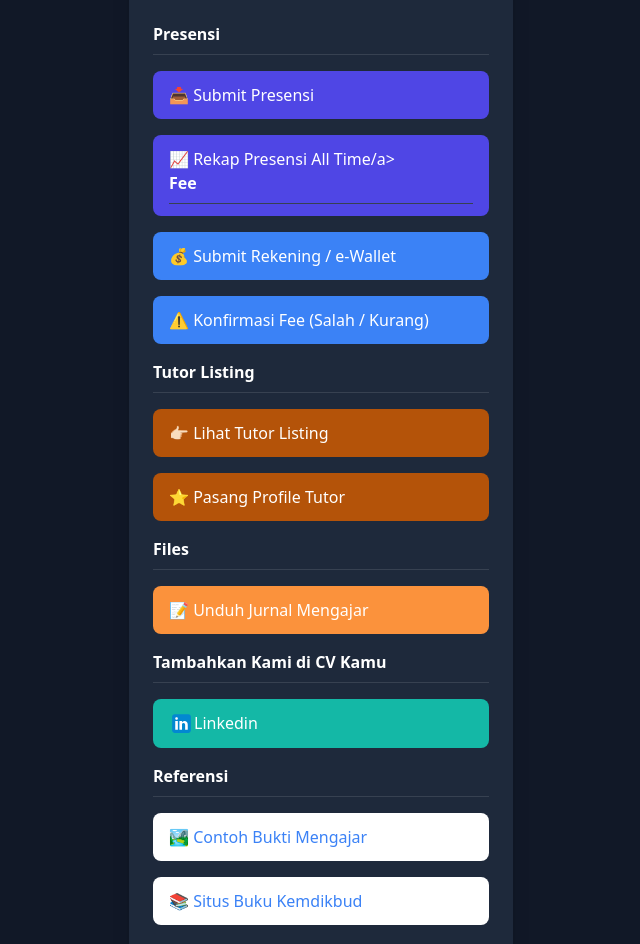
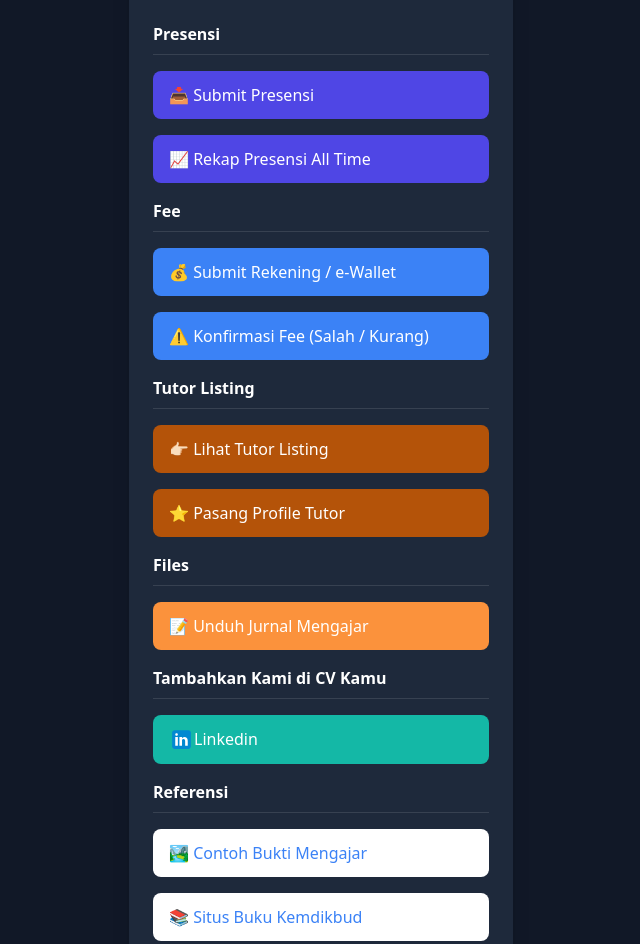
Before and after one commit to gustimaulan/links, a plain HTML site: page index.html in a window 1280 px wide. Shown: the part 146-1090 px from the top of the page, without its empty margins (319-959 px from the left). Drawn offline with nearby package versions, Linux system fonts and the light colour scheme.

Commit message:
edit presensi link

```diff
--- a/index.html
+++ b/index.html
@@ -26,7 +26,7 @@
         <div class="flex flex-col space-y-4 px-6 mb-4 ">
             <p class="text-white border-b border-gray-700 pb-2 font-semibold">Presensi</p>
             <a href="https://forms.gle/5gDYnEaES4Ytr6J46" target="_blank" class="block py-3 px-4 bg-indigo-600 text-white rounded-lg hover:bg-yellow-200 hover:text-black transition-all duration-200">📥 Submit Presensi</a>
-            <a href="https://presensi.sigmath.net" target="_blank" class="block py-3 px-4 bg-indigo-600 text-white rounded-lg hover:bg-yellow-200 hover:text-black transition-all duration-200">📈 Rekap Presensi All Time/a>
+            <a href="https://presensi.sigmath.net" target="_blank" class="block py-3 px-4 bg-indigo-600 text-white rounded-lg hover:bg-yellow-200 hover:text-black transition-all duration-200">📈 Rekap Presensi All Time </a>
             <p class="text-white border-b border-gray-700 pb-2 font-semibold">Fee</p>
             <a href="https://forms.gle/hMU2yfaXPy9u9cC39" target="_blank" class="block py-3 px-4 bg-blue-500 text-white rounded-lg hover:bg-yellow-200 hover:text-black transition-all duration-200">💰 Submit Rekening / e-Wallet</a>
             <a href="https://sigmath.net/konfirmasi-fee" target="_blank" class="block py-3 px-4 bg-blue-500 text-white rounded-lg hover:bg-yellow-200 hover:text-black transition-all duration-200">⚠️ Konfirmasi Fee (Salah / Kurang)</a>
```
